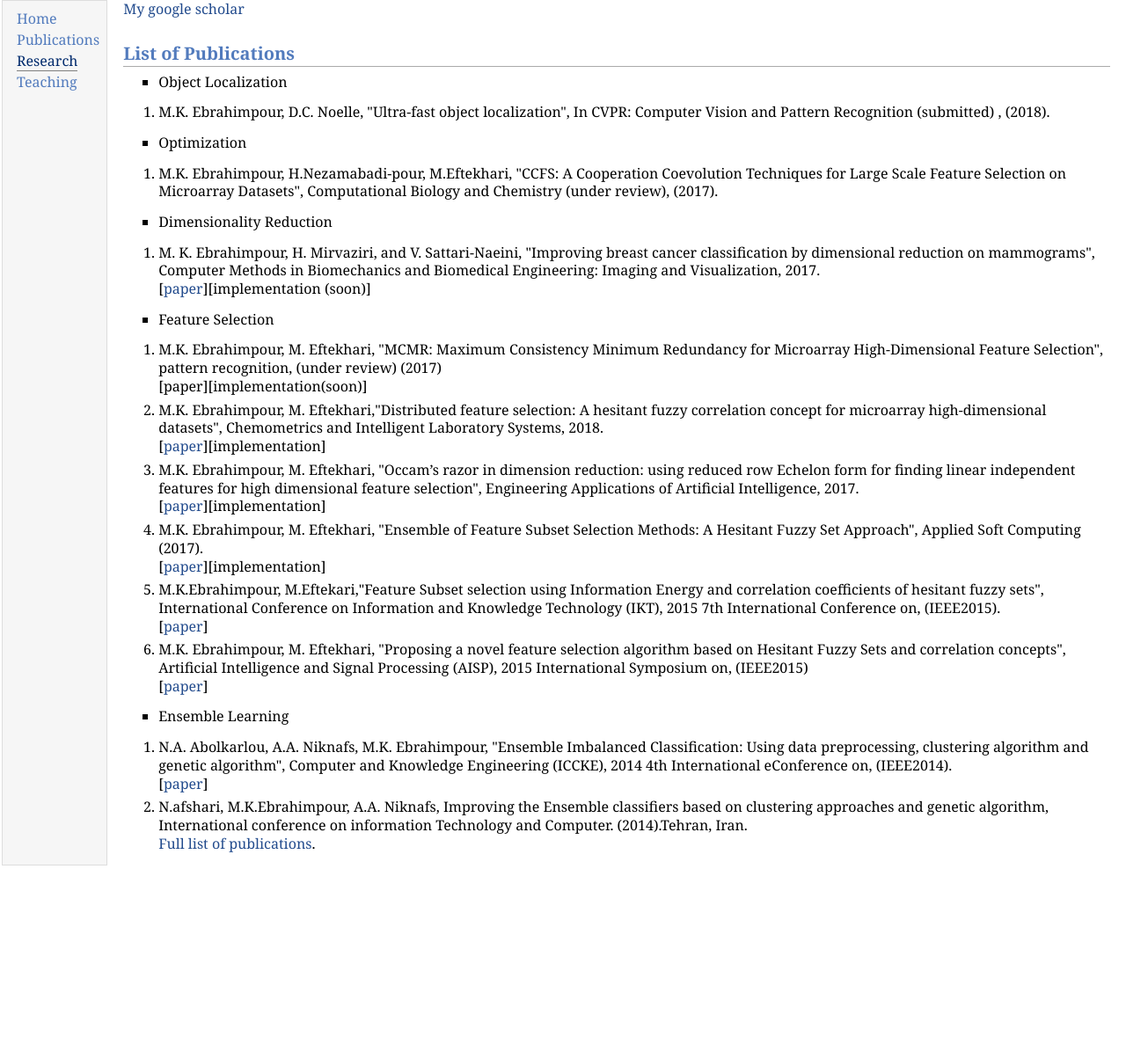
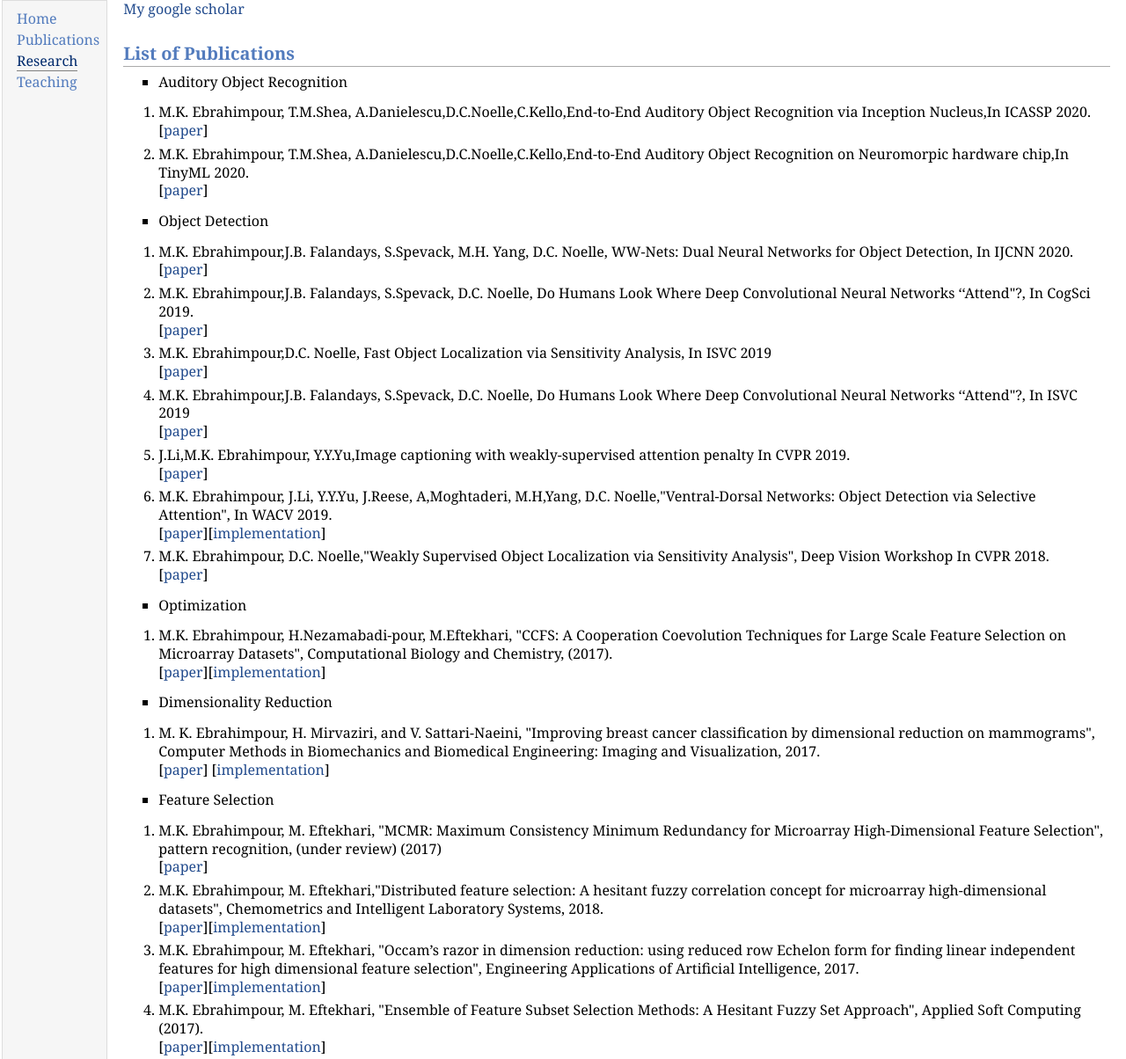
Before and after one commit to mkebrahimpour/mkebrahimpour.github.io, a plain HTML site: page publications.html in a window 1280 px wide. Shown: the part 2-1206 px from the top of the page at 88% size. Before the commit the page ends 996 px from the top, so only its background shows below. Drawn offline with Linux system fonts and the light colour scheme.

Commit message:
Add files via upload

```diff
--- a/publications.html
+++ b/publications.html
@@ -20,11 +20,37 @@
 <p><a href="https://scholar.google.com/citations?user=kG-9YOoAAAAJ&amp;hl=en">My google scholar</a></p>
 <h2>List of Publications </h2>
 <ul>
-<li><p>Object Localization</p>
+<li><p>Auditory Object Recognition</p>
 </li>
 </ul>
 <ol>
-<li><p>M.K. Ebrahimpour, D.C. Noelle, "Ultra-fast object localization", In CVPR: Computer Vision and Pattern Recognition (submitted) , (2018). </p>
+<li><p>M.K. Ebrahimpour, T.M.Shea, A.Danielescu,D.C.Noelle,C.Kello,End-to-End Auditory Object
+Recognition via Inception Nucleus,In ICASSP 2020. <br /> [<a href="papers/ICASSP2020.pdf">paper</a>] </p>
+</li>
+<li><p>M.K. Ebrahimpour, T.M.Shea, A.Danielescu,D.C.Noelle,C.Kello,End-to-End Auditory Object Recognition on Neuromorpic hardware chip,In TinyML 2020. <br /> [<a href="papers/tinyml.pdf">paper</a>] </p>
+</li>
+</ol>
+<ul>
+<li><p>Object Detection</p>
+</li>
+</ul>
+<ol>
+<li><p>M.K. Ebrahimpour,J.B. Falandays, S.Spevack, M.H. Yang, D.C. Noelle, WW-Nets: Dual Neural
+Networks for Object Detection, In IJCNN 2020. <br /> [<a href="papers/IJCNN2020.pdf">paper</a>]</p>
+</li>
+<li><p>M.K. Ebrahimpour,J.B. Falandays, S.Spevack, D.C. Noelle, Do Humans Look Where Deep Convolutional Neural Networks &lsquo;&lsquo;Attend"?, In CogSci 2019. <br /> [<a href="papers/cogsci2019.pdf">paper</a>] </p>
+</li>
+<li><p>M.K. Ebrahimpour,D.C. Noelle, Fast Object Localization via Sensitivity Analysis, In ISVC 2019 <br /> [<a href="papers/sensitivity.pdf">paper</a>] </p>
+</li>
+<li><p>M.K. Ebrahimpour,J.B. Falandays, S.Spevack, D.C. Noelle, Do Humans Look Where Deep Convolutional Neural Networks &lsquo;&lsquo;Attend"?, In ISVC 2019 <br /> [<a href="papers/attention.pdf">paper</a>] </p>
+</li>
+<li><p>J.Li,M.K. Ebrahimpour, Y.Y.Yu,Image captioning with weakly-supervised attention penalty  In CVPR 2019.
+<br /> [<a href="https://arxiv.org/pdf/1903.02507.pdf">paper</a>] </p>
+</li>
+<li><p>M.K. Ebrahimpour, J.Li, Y.Y.Yu, J.Reese, A,Moghtaderi, M.H,Yang, D.C. Noelle,"Ventral-Dorsal Networks: Object Detection via Selective Attention", In WACV 2019.<br /> [<a href="papers/wacv2019.pdf">paper</a>][<a href="https://github.com/mkebrahimpour/VDNET">implementation</a>]</p>
+</li>
+<li><p>M.K. Ebrahimpour, D.C. Noelle,"Weakly Supervised Object Localization via Sensitivity Analysis",
+Deep Vision Workshop In CVPR 2018. <br /> [<a href="papers/cvpr2018.pdf">paper</a>]</p>
 </li>
 </ol>
 <ul>
@@ -32,7 +58,7 @@
 </li>
 </ul>
 <ol>
-<li><p>M.K. Ebrahimpour, H.Nezamabadi-pour, M.Eftekhari, "CCFS: A Cooperation Coevolution Techniques for Large Scale Feature Selection on Microarray Datasets", Computational Biology and Chemistry (under review), (2017).</p>
+<li><p>M.K. Ebrahimpour, H.Nezamabadi-pour, M.Eftekhari, "CCFS: A Cooperation Coevolution Techniques for Large Scale Feature Selection on Microarray Datasets", Computational Biology and Chemistry, (2017). <br /> [<a href="https://www.ncbi.nlm.nih.gov/pubmed/29494925">paper</a>][<a href="https://www.researchgate.net/profile/Mohammad_Ebrahimpour/research">implementation</a>]</p>
 </li>
 </ol>
 <ul>
@@ -41,7 +67,7 @@
 </ul>
 <ol>
 <li><p>M. K. Ebrahimpour, H. Mirvaziri, and V. Sattari-Naeini, "Improving breast cancer classification by dimensional reduction on mammograms", Computer Methods in Biomechanics and Biomedical Engineering: Imaging and Visualization, 2017.<br />
-[<a href="http://www.tandfonline.com/doi/abs/10.1080/21681163.2017.1326847">paper</a>][implementation (soon)]</p>
+[<a href="http://www.tandfonline.com/doi/abs/10.1080/21681163.2017.1326847">paper</a>] [<a href="https://www.researchgate.net/profile/Mohammad_Ebrahimpour/research">implementation</a>]</p>
 </li>
 </ol>
 <ul>
@@ -50,16 +76,16 @@
 </ul>
 <ol>
 <li><p>M.K. Ebrahimpour, M. Eftekhari, "MCMR: Maximum Consistency Minimum Redundancy for Microarray High-Dimensional Feature Selection", pattern recognition, (under review) (2017)<br />
-[paper][implementation(soon)]<br /></p>
+[<a href="paper">paper</a>]</p>
 </li>
 <li><p>M.K. Ebrahimpour, M. Eftekhari,"Distributed feature selection: A hesitant fuzzy correlation concept for microarray high-dimensional datasets", Chemometrics and Intelligent Laboratory Systems, 2018. <br />
-[<a href="https://www.sciencedirect.com/science/article/pii/S0169743917305518">paper</a>][implementation]<br /></p>
+[<a href="https://www.sciencedirect.com/science/article/pii/S0169743917305518">paper</a>][<a href="https://www.researchgate.net/profile/Mohammad_Ebrahimpour/research">implementation</a>]<br /></p>
 </li>
 <li><p>M.K. Ebrahimpour, M. Eftekhari, "Occam’s razor in dimension reduction: using reduced row Echelon form for finding linear independent features for high dimensional feature selection", Engineering Applications of Artificial Intelligence, 2017.<br />
-[<a href="http://www.sciencedirect.com/science/article/pii/S0952197617300702">paper</a>][implementation]<br /></p>
+[<a href="http://www.sciencedirect.com/science/article/pii/S0952197617300702">paper</a>][<a href="https://www.researchgate.net/profile/Mohammad_Ebrahimpour/research">implementation</a>]<br /></p>
 </li>
 <li><p>M.K. Ebrahimpour, M. Eftekhari, "Ensemble of Feature Subset Selection Methods: A Hesitant Fuzzy Set Approach", Applied Soft Computing (2017). <br />
-[<a href="http://www.sciencedirect.com/science/article/pii/S1568494616305907">paper</a>][implementation]<br /></p>
+[<a href="http://www.sciencedirect.com/science/article/pii/S1568494616305907">paper</a>][<a href="https://www.researchgate.net/profile/Mohammad_Ebrahimpour/research">implementation</a>]<br /></p>
 </li>
 <li><p>M.K.Ebrahimpour, M.Eftekari,"Feature Subset selection using Information Energy and correlation coefficients of hesitant fuzzy sets", International Conference on Information and Knowledge Technology (IKT), 2015 7th International Conference on, (IEEE2015).<br />
 [<a href="http://ieeexplore.ieee.org/abstract/document/7288746/">paper</a>]<br /></p>
@@ -76,8 +102,7 @@
 <li><p>N.A. Abolkarlou, A.A. Niknafs, M.K. Ebrahimpour, "Ensemble Imbalanced Classification: Using data preprocessing, clustering algorithm and genetic algorithm", Computer and Knowledge Engineering (ICCKE), 2014 4th International eConference on, (IEEE2014).<br />
 [<a href="http://ieeexplore.ieee.org/abstract/document/6993364/">paper</a>]<br /></p>
 </li>
-<li><p>N.afshari, M.K.Ebrahimpour, A.A. Niknafs, Improving the Ensemble classifiers based on clustering approaches and genetic algorithm, International conference on information Technology and Computer. (2014).Tehran, Iran. <br />
-<a href="publications.html">Full list of publications</a>.<br /></p>
+<li><p>N.afshari, M.K.Ebrahimpour, A.A. Niknafs, Improving the Ensemble classifiers based on clustering approaches and genetic algorithm, International conference on information Technology and Computer. (2014).Tehran, Iran. <br /></p>
 </li>
 </ol>
 </td>
```
Also changed, not shown: index.html (+47 -12 lines), research.html (+2 -0 lines), teaching.html (+7 -1 lines), Instructions.txt (added), readme.txt, 5 other files.
